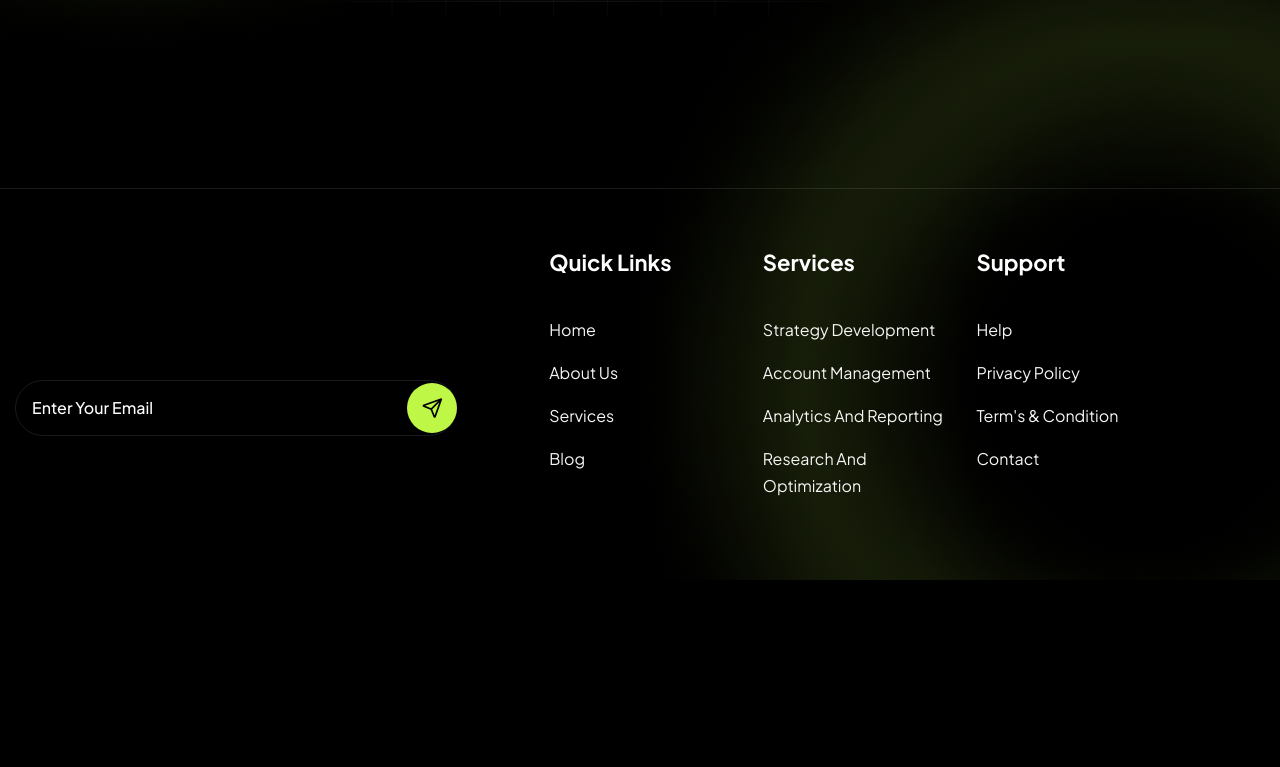
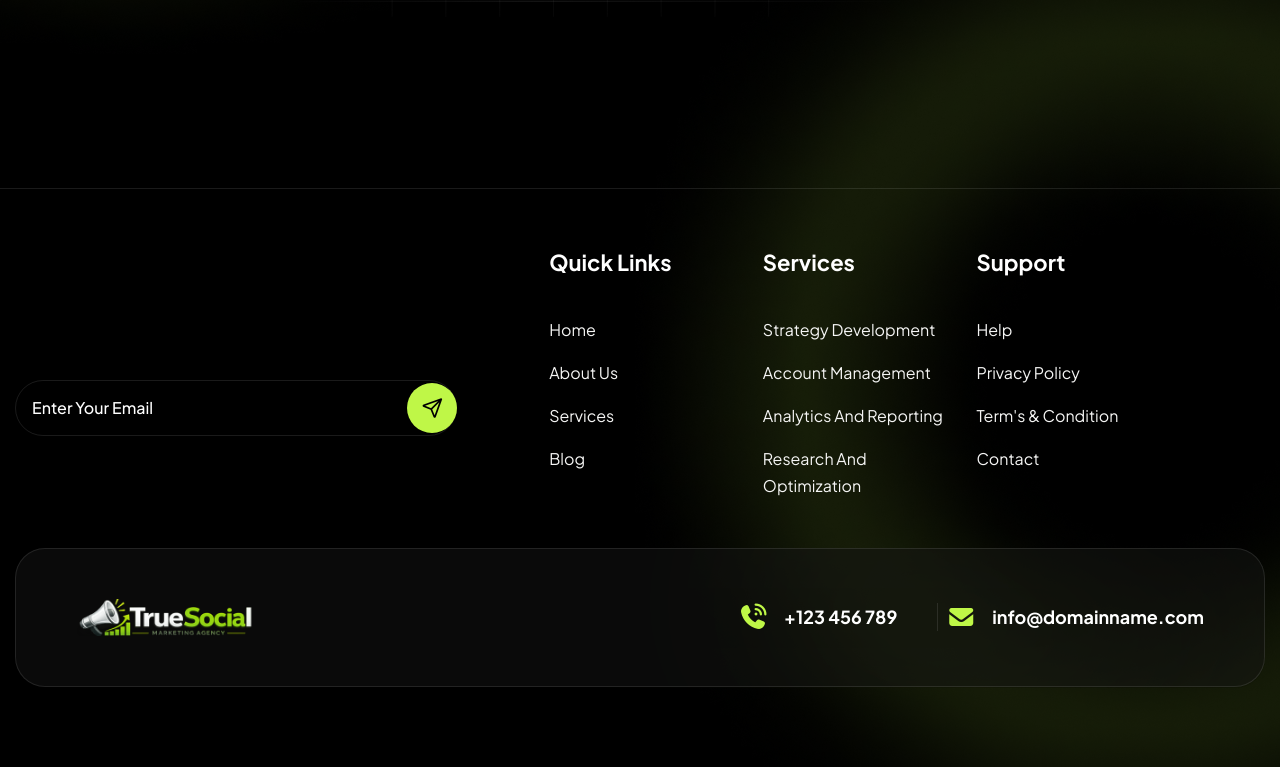
Before and after one commit to Jisap/vite-truesocial2, a React (Vite) app: page / in a window 1280 px wide. Shown: the part 10920-11687 px from the top of the page. Before the commit the page ends 11500 px from the top, so only its background shows below. Built offline with nearby package versions, Linux system fonts and the light colour scheme.

Commit message:
feat: add responsive Footer component with collaboration call-to-action and subscription form

```diff
--- a/src/components/layout/Footer.jsx
+++ b/src/components/layout/Footer.jsx
@@ -102,6 +102,40 @@ const Footer = () => {
                 links={footerLinks.support}
                 className="md:col-span-4 lg:col-span-2"
               />
+
+              <div className="md:col-span-12">
+                <div className="relative flex flex-wrap items-center gap-8 overflow-hidden rounded-[30px] border border-divider bg-secondary/40
+                p-8 backdrop-blur-[100px] transition-colors duration-500 hover:border-accent/40 sm:p-[50px_60px]"
+                >
+                  <img
+                    src={siteConfig.logo}
+                    alt="logo"
+                    className="max-w-[180px]"
+                  />
+
+                  <div className="ml-auto flex flex-wrap items-center justify-end gap-y-5">
+                    <div className="flex items-center gap-4 border-r border-divider pr-10">
+                      <i className="fa-solid fa-phone-volume text-2xl text-accent"></i>
+                      <a
+                        href={`tel:${siteConfig.phone}`}
+                        className="text-lg font-bold text-primary transition-colors duration-300 hover:text-accent"
+                      >
+                        {siteConfig.phone}
+                      </a>
+                    </div>
+
+                    <div className="flex items-center gap-4 pl-2">
+                      <i className="fa-solid fa-envelope text-2xl text-accent"></i>
+                      <a
+                        href={`mailto:${siteConfig.email}`}
+                        className="text-lg font-bold text-primary transition-colors duration-300 hover:text-accent"
+                      >
+                        {siteConfig.email}
+                      </a>
+                    </div>
+                  </div>
+                </div>
+              </div>
             </div>
           </div>
         </div>
```
